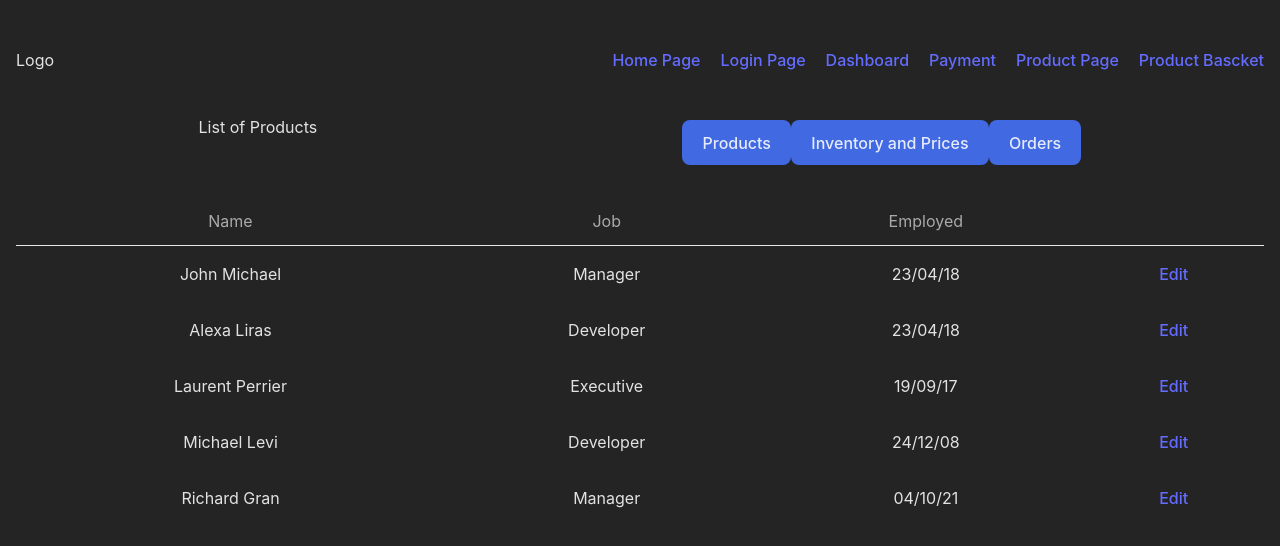
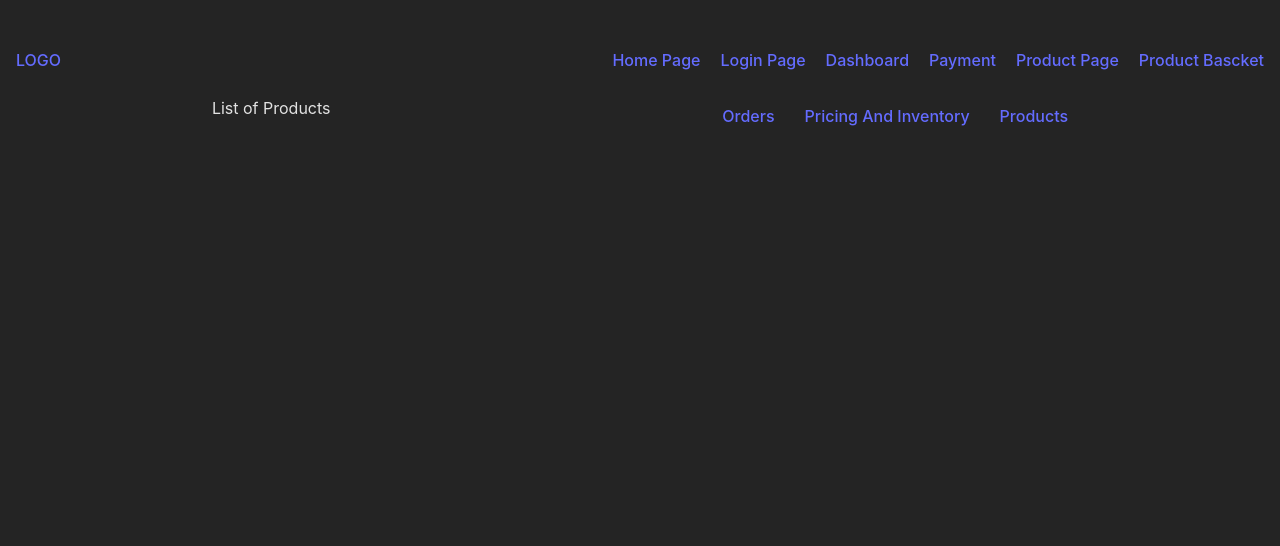
Before and after one commit to MT1366/maktab94-onlineshop-milad-tavassoti, a React (Vite) app: page /dashboard in a window 1280 px wide. Shown: the top 546 px of the page. Built offline with nearby package versions, Linux system fonts and the light colour scheme.

Commit message:
nested route for admin dashboard were added

```diff
--- a/src/App.jsx
+++ b/src/App.jsx
@@ -7,6 +7,9 @@ import Product from "./pages/product/Product";
 import ProductBascket from "./pages/product-bascket/ProductBascket";
 import PageNotFound from "./pages/PageNotFound";
 import AppLayout from "./pages/app-layout/AppLayout";
+import Orders from "./pages/admin-panel/Orders";
+import PricingInventory from "./pages/admin-panel/PricingInventory";
+import Products from "./pages/admin-panel/Products";
 
 function App() {
   return (
@@ -15,7 +18,12 @@ function App() {
         <Routes>
           <Route path="/" element={<HomePage />} />
           <Route path="app" element={<AppLayout />} />
-          <Route path="dashboard" element={<AdminDashboard />} />
+          <Route path="dashboard" element={<AdminDashboard />}>
+            {/* <Route index element={<Products />} /> */}
+            <Route index path="products" element={<Products />} />
+            <Route path="inventory" element={<PricingInventory />} />
+            <Route path="orders" element={<Orders />} />
+          </Route>
           <Route path="loginpage" element={<Login />} />
           <Route path="paymentpage" element={<PaymentPage />} />
           <Route path="product" element={<Product />} />
--- a/src/Components/dashboard/Btns.jsx
+++ b/src/Components/dashboard/Btns.jsx
@@ -1,4 +1,4 @@
-import { ButtonGroup, Button } from "@material-tailwind/react";
+import { NavLink } from "react-router-dom";
 
 export function Btns() {
   return (
@@ -7,16 +7,22 @@ export function Btns() {
         display: "flex",
         justifyContent: "space-around",
         alignItems: "center",
+        flexDirection: "row",
       }}
     >
       <h2>List of Products</h2>
-      <div className="flex w-max flex-col gap-2">
-        <ButtonGroup size="lg" color="blue">
-          <Button>Products</Button>
-          <Button>Inventory and Prices</Button>
-          <Button>Orders</Button>
-        </ButtonGroup>
-      </div>
+
+      <ul style={{ display: "flex", gap: "30px" }}>
+        <li>
+          <NavLink to="orders">Orders</NavLink>
+        </li>
+        <li>
+          <NavLink to="inventory">Pricing And Inventory</NavLink>
+        </li>
+        <li>
+          <NavLink to="products">Products</NavLink>
+        </li>
+      </ul>
     </div>
   );
 }
--- a/src/Components/dashboard/Table.jsx
+++ b/src/Components/dashboard/Table.jsx
@@ -1,102 +1,106 @@
-import { Card, Typography } from "@material-tailwind/react";
+// import { Card, Typography } from "@material-tailwind/react";
+import { Outlet } from "react-router-dom";
 
-const TABLE_HEAD = ["Name", "Job", "Employed", ""];
+// const TABLE_HEAD = ["Name", "Job", "Employed", ""];
 
-const TABLE_ROWS = [
-  {
-    name: "John Michael",
-    job: "Manager",
-    date: "23/04/18",
-  },
-  {
-    name: "Alexa Liras",
-    job: "Developer",
-    date: "23/04/18",
-  },
-  {
-    name: "Laurent Perrier",
-    job: "Executive",
-    date: "19/09/17",
-  },
-  {
-    name: "Michael Levi",
-    job: "Developer",
-    date: "24/12/08",
-  },
-  {
-    name: "Richard Gran",
-    job: "Manager",
-    date: "04/10/21",
-  },
-];
+// const TABLE_ROWS = [
+//   {
+//     name: "John Michael",
+//     job: "Manager",
+//     date: "23/04/18",
+//   },
+//   {
+//     name: "Alexa Liras",
+//     job: "Developer",
+//     date: "23/04/18",
+//   },
+//   {
+//     name: "Laurent Perrier",
+//     job: "Executive",
+//     date: "19/09/17",
+//   },
+//   {
+//     name: "Michael Levi",
+//     job: "Developer",
+//     date: "24/12/08",
+//   },
+//   {
+//     name: "Richard Gran",
+//     job: "Manager",
+//     date: "04/10/21",
+//   },
+// ];
 
 export function Table() {
   return (
-    <Card className="h-full w-full overflow-scroll">
-      <table className="w-full min-w-max table-auto text-center">
-        <thead>
-          <tr>
-            {TABLE_HEAD.map((head) => (
-              <th
-                key={head}
-                className="border-b border-blue-gray-100 bg-blue-gray-50 p-4"
-              >
-                <Typography
-                  variant="small"
-                  color="blue-gray"
-                  className="font-normal leading-none opacity-70"
-                >
-                  {head}
-                </Typography>
-              </th>
-            ))}
-          </tr>
-        </thead>
-        <tbody>
-          {TABLE_ROWS.map(({ name, job, date }, index) => (
-            <tr key={name} className="even:bg-blue-gray-50/50">
-              <td className="p-4">
-                <Typography
-                  variant="small"
-                  color="blue-gray"
-                  className="font-normal"
-                >
-                  {name}
-                </Typography>
-              </td>
-              <td className="p-4">
-                <Typography
-                  variant="small"
-                  color="blue-gray"
-                  className="font-normal"
-                >
-                  {job}
-                </Typography>
-              </td>
-              <td className="p-4">
-                <Typography
-                  variant="small"
-                  color="blue-gray"
-                  className="font-normal"
-                >
-                  {date}
-                </Typography>
-              </td>
-              <td className="p-4">
-                <Typography
-                  as="a"
-                  href="#"
-                  variant="small"
-                  color="blue"
-                  className="font-medium"
-                >
-                  Edit
-                </Typography>
-              </td>
-            </tr>
-          ))}
-        </tbody>
-      </table>
-    </Card>
+    <div className="flex flex-col justify-center">
+      <Outlet />
+    </div>
   );
 }
+// <Card className="h-full w-full overflow-scroll">
+//   <table className="w-full min-w-max table-auto text-center">
+//     <thead>
+//       <tr>
+//         {TABLE_HEAD.map((head) => (
+//           <th
+//             key={head}
+//             className="border-b border-blue-gray-100 bg-blue-gray-50 p-4"
+//           >
+//             <Typography
+//               variant="small"
+//               color="blue-gray"
+//               className="font-normal leading-none opacity-70"
+//             >
+//               {head}
+//             </Typography>
+//           </th>
+//         ))}
+//       </tr>
+//     </thead>
+//     <tbody>
+//       {TABLE_ROWS.map(({ name, job, date }, index) => (
+//         <tr key={name} className="even:bg-blue-gray-50/50">
+//           <td className="p-4">
+//             <Typography
+//               variant="small"
+//               color="blue-gray"
+//               className="font-normal"
+//             >
+//               {name}
+//             </Typography>
+//           </td>
+//           <td className="p-4">
+//             <Typography
+//               variant="small"
+//               color="blue-gray"
+//               className="font-normal"
+//             >
+//               {job}
+//             </Typography>
+//           </td>
+//           <td className="p-4">
+//             <Typography
+//               variant="small"
+//               color="blue-gray"
+//               className="font-normal"
+//             >
+//               {date}
+//             </Typography>
+//           </td>
+//           <td className="p-4">
+//             <Typography
+//               as="a"
+//               href="#"
+//               variant="small"
+//               color="blue"
+//               className="font-medium"
+//             >
+//               Edit
+//             </Typography>
+//           </td>
+//         </tr>
+//       ))}
+//     </tbody>
+//   </table>
+// </Card>
--- a/src/Components/logo/Logo.jsx
+++ b/src/Components/logo/Logo.jsx
@@ -1,3 +1,5 @@
+import { NavLink } from "react-router-dom";
+
 export default function Logo() {
-  return <div>Logo</div>;
+  return <NavLink to="/">LOGO</NavLink>;
 }
--- a/src/pages/admin-panel/AdminDashboard.jsx
+++ b/src/pages/admin-panel/AdminDashboard.jsx
@@ -5,6 +5,7 @@ export default function AdminDashboard() {
   return (
     <div>
       <PageNav />
+
       <Dashboard />
     </div>
   );
--- a/src/pages/admin-panel/Orders.jsx
+++ b/src/pages/admin-panel/Orders.jsx
@@ -1,3 +1,8 @@
 export default function Orders() {
-  return <div>Orders</div>;
+  return (
+    <div className="flex justify-between items-center">
+      <h2>orders management</h2>
+      <button>save</button>
+    </div>
+  );
 }
--- a/src/pages/admin-panel/PricingInventory.jsx
+++ b/src/pages/admin-panel/PricingInventory.jsx
@@ -1,3 +1,8 @@
 export default function PricingInventory() {
-  return <div>PricingInventory</div>;
+  return (
+    <div className="flex justify-between items-center">
+      <h2>Price and inventory management</h2>
+      <button>save</button>
+    </div>
+  );
 }
--- /dev/null
+++ b/src/pages/admin-panel/Products.jsx
@@ -0,0 +1,8 @@
+export default function Products() {
+  return (
+    <div className="flex justify-between items-center">
+      <h2>Product management</h2>
+      <button>add product</button>
+    </div>
+  );
+}
```
